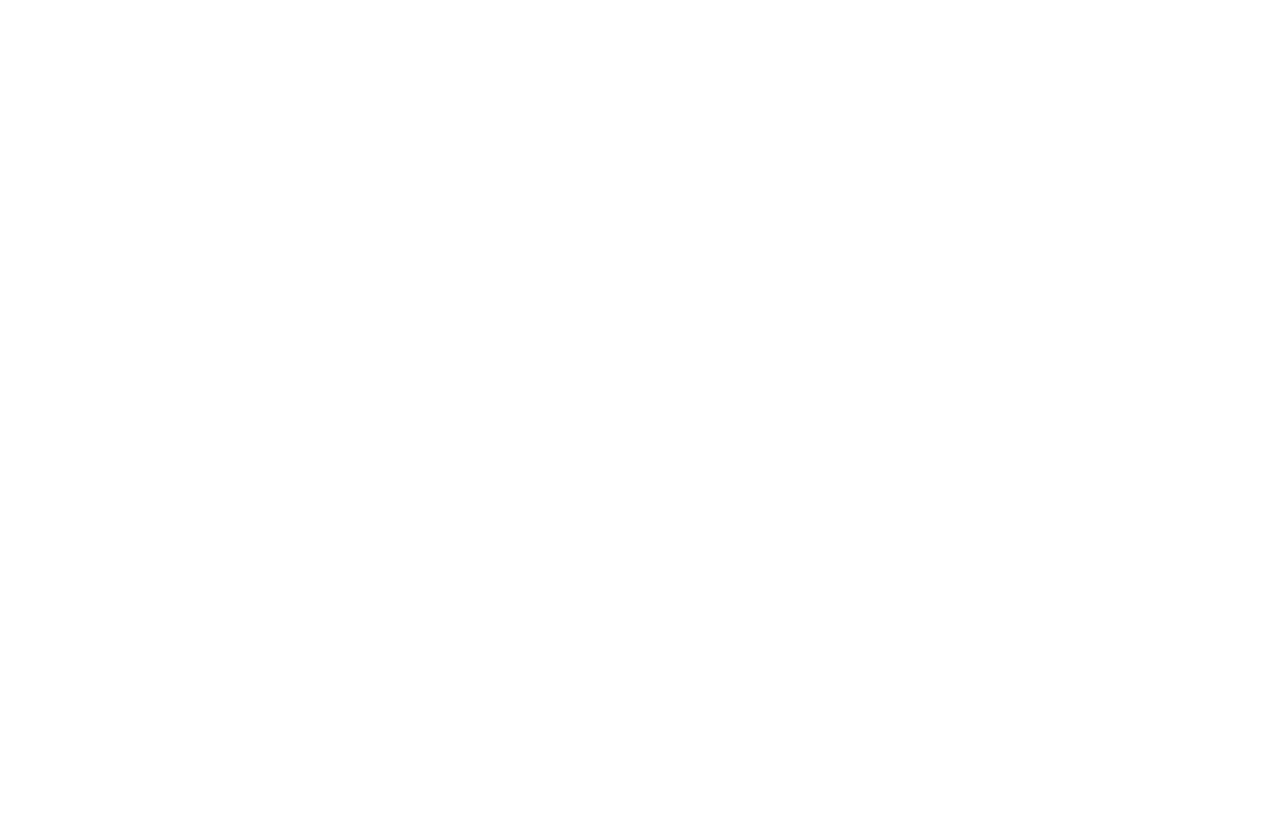
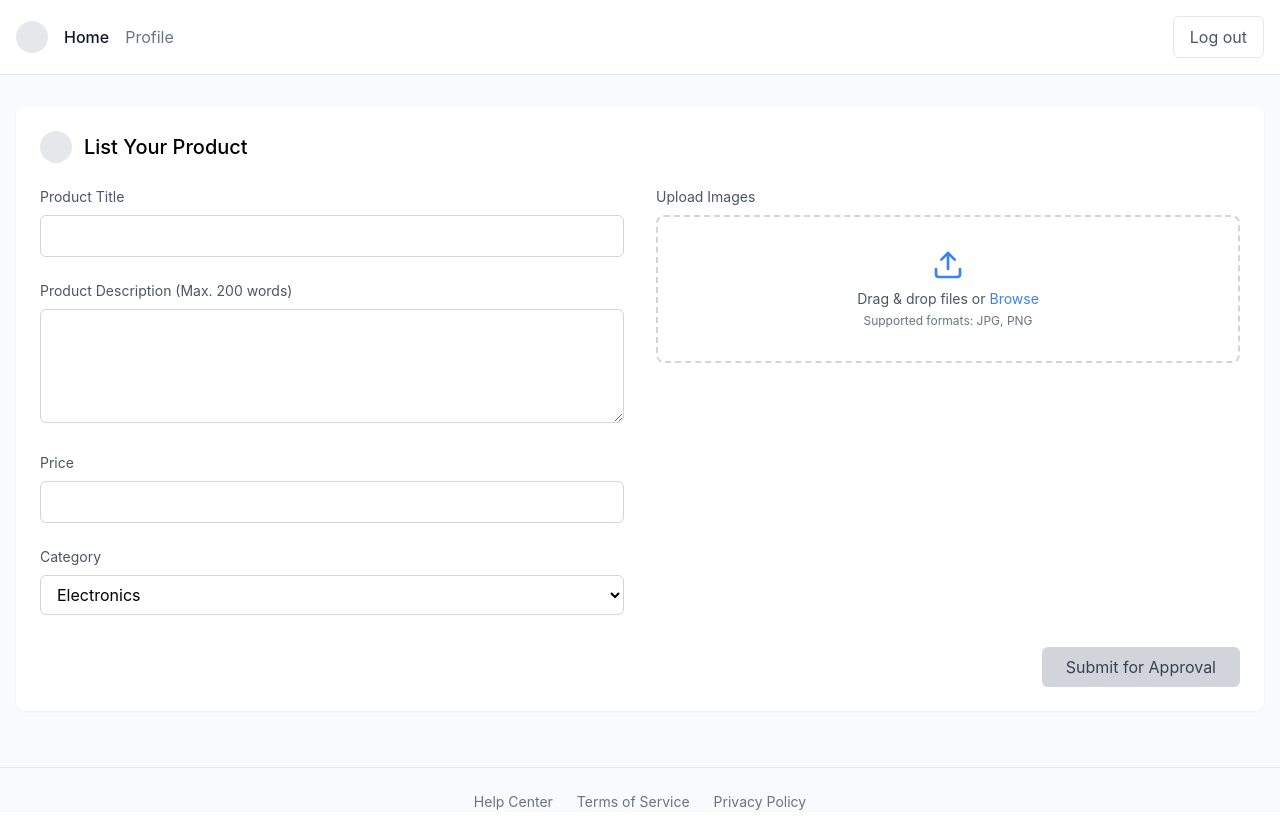
Before and after one commit to khurrumchaudhrty/MinarMarket_Development, a React (Create React App) app in the folder frontend/: page /listing-form in a window 1280 px wide. Before the commit this address had no page. Before the commit the page ends 800 px from the top, so only its background shows below. Built offline with nearby package versions, Linux system fonts and the light colour scheme.

Commit message:
LoginForm frontend

```diff
--- a/frontend/src/App.js
+++ b/frontend/src/App.js
@@ -3,6 +3,7 @@
 import { BrowserRouter as Router, Route, Routes } from 'react-router-dom';
 import Login from './pages/Login'; // Adjust the path if necessary
 import Signup from './pages/Signup'; // Import Signup component
+import ListingForm from './pages/Listingform.js';
 
 function App() {
     return (
@@ -10,6 +11,7 @@
             <Routes>
                 <Route path="/" element={<Login />} />
                 <Route path="/signup" element={<Signup />} /> {/* Add this line */}
+                <Route path="/listing-form" element={<ListingForm/>}/>
             </Routes>
         </Router>
     );
--- /dev/null
+++ b/frontend/src/pages/Listingform.js
@@ -0,0 +1,216 @@
+import React, { useState } from 'react';
+import { Upload, X } from 'lucide-react';
+
+const ListingForm = () => {
+  const [formData, setFormData] = useState({
+    title: '',
+    description: '',
+    price: '',
+    category: 'Electronics'
+  });
+
+  const [uploadedFiles, setUploadedFiles] = useState([]);
+  const [uploading, setUploading] = useState(false);
+
+  const handleInputChange = (e) => {
+    const { name, value } = e.target;
+    setFormData(prev => ({
+      ...prev,
+      [name]: value
+    }));
+  };
+
+  const handleFileUpload = (e) => {
+    const files = Array.from(e.target.files);
+    setUploading(true);
+
+    // Simulate upload process
+    setTimeout(() => {
+      const newFiles = files.map(file => ({
+        name: file.name,
+        status: 'uploaded'
+      }));
+      setUploadedFiles(prev => [...prev, ...newFiles]);
+      setUploading(false);
+    }, 1000);
+  };
+
+  const removeFile = (fileName) => {
+    setUploadedFiles(prev => prev.filter(file => file.name !== fileName));
+  };
+
+  const handleSubmit = (e) => {
+    e.preventDefault();
+    // Handle form submission
+    console.log('Form Data:', formData);
+    console.log('Uploaded Files:', uploadedFiles);
+  };
+
+  return (
+    <div className="min-h-screen bg-gray-50">
+      {/* Header */}
+      <header className="border-b bg-white">
+        <div className="max-w-7xl mx-auto px-4 py-4 flex justify-between items-center">
+          <div className="flex items-center space-x-4">
+            <div className="w-8 h-8 bg-gray-200 rounded-full"></div>
+            <nav className="flex space-x-4">
+              <a href="#" className="font-medium text-gray-900">Home</a>
+              <a href="#" className="text-gray-500">Profile</a>
+            </nav>
+          </div>
+          <button className="px-4 py-2 text-gray-600 border rounded-md hover:bg-gray-50">
+            Log out
+          </button>
+        </div>
+      </header>
+
+      {/* Main Content */}
+      <main className="max-w-7xl mx-auto px-4 py-8">
+        <div className="bg-white rounded-lg shadow-sm p-6">
+          {/* Product Form Header */}
+          <div className="flex items-center space-x-3 mb-6">
+            <div className="w-8 h-8 bg-gray-200 rounded-full"></div>
+            <h1 className="text-xl font-medium">List Your Product</h1>
+          </div>
+
+          <form onSubmit={handleSubmit} className="grid grid-cols-2 gap-8">
+            {/* Left Column - Form Fields */}
+            <div className="space-y-6">
+              <div>
+                <label className="block text-sm text-gray-600 mb-2">
+                  Product Title
+                </label>
+                <input
+                  type="text"
+                  name="title"
+                  value={formData.title}
+                  onChange={handleInputChange}
+                  className="w-full px-3 py-2 border border-gray-300 rounded-md focus:outline-none focus:ring-2 focus:ring-blue-500"
+                  required
+                />
+              </div>
+
+              <div>
+                <label className="block text-sm text-gray-600 mb-2">
+                  Product Description (Max. 200 words)
+                </label>
+                <textarea
+                  name="description"
+                  value={formData.description}
+                  onChange={handleInputChange}
+                  rows="4"
+                  className="w-full px-3 py-2 border border-gray-300 rounded-md focus:outline-none focus:ring-2 focus:ring-blue-500"
+                  required
+                />
+              </div>
+
+              <div>
+                <label className="block text-sm text-gray-600 mb-2">
+                  Price
+                </label>
+                <input
+                  type="number"
+                  name="price"
+                  value={formData.price}
+                  onChange={handleInputChange}
+                  className="w-full px-3 py-2 border border-gray-300 rounded-md focus:outline-none focus:ring-2 focus:ring-blue-500"
+                  required
+                />
+              </div>
+
+              <div>
+                <label className="block text-sm text-gray-600 mb-2">
+                  Category
+                </label>
+                <select
+                  name="category"
+                  value={formData.category}
+                  onChange={handleInputChange}
+                  className="w-full px-3 py-2 border border-gray-300 rounded-md focus:outline-none focus:ring-2 focus:ring-blue-500 bg-white"
+                >
+                  <option value="Electronics">Electronics</option>
+                  <option value="Clothing">Clothing</option>
+                  <option value="Books">Books</option>
+                  <option value="Other">Other</option>
+                </select>
+              </div>
+            </div>
+
+            {/* Right Column - Image Upload */}
+            <div>
+              <label className="block text-sm text-gray-600 mb-2">
+                Upload Images
+              </label>
+              <div className="border-2 border-dashed border-gray-300 rounded-lg p-8 text-center">
+                <input
+                  type="file"
+                  multiple
+                  onChange={handleFileUpload}
+                  className="hidden"
+                  id="file-upload"
+                />
+                <label
+                  htmlFor="file-upload"
+                  className="cursor-pointer"
+                >
+                  <Upload className="w-8 h-8 text-blue-500 mx-auto mb-2" />
+                  <p className="text-sm text-gray-600">
+                    Drag & drop files or <span className="text-blue-500">Browse</span>
+                  </p>
+                  <p className="text-xs text-gray-500 mt-1">
+                    Supported formats: JPG, PNG
+                  </p>
+                </label>
+              </div>
+
+              {/* Uploaded Files List */}
+              <div className="mt-4 space-y-2">
+                {uploading && (
+                  <div className="text-sm text-gray-600">
+                    Uploading - 0% files
+                  </div>
+                )}
+                {uploadedFiles.map((file, index) => (
+                  <div
+                    key={index}
+                    className="flex items-center justify-between bg-white border rounded-md p-2"
+                  >
+                    <span className="text-sm text-gray-600">{file.name}</span>
+                    <button
+                      type="button"
+                      onClick={() => removeFile(file.name)}
+                      className="text-gray-400 hover:text-gray-600"
+                    >
+                      <X className="w-4 h-4" />
+                    </button>
+                  </div>
+                ))}
+              </div>
+            </div>
+          </form>
+
+          {/* Submit Button */}
+          <div className="mt-8 flex justify-end">
+            <button
+              type="submit"
+              className="px-6 py-2 bg-gray-300 text-gray-700 rounded-md hover:bg-gray-400 transition-colors"
+            >
+              Submit for Approval
+            </button>
+          </div>
+        </div>
+      </main>
+
+      {/* Footer */}
+      <div className="w-full h-px bg-gray-200 my-6"></div>
+
+      <div className="mt-4 mb-4 flex justify-center items-center space-x-6 text-sm text-gray-500">
+      <a href="#" className="hover:text-gray-700">Help Center</a>
+      <a href="#" className="hover:text-gray-700">Terms of Service</a>
+      <a href="#" className="hover:text-gray-700">Privacy Policy</a>
+      </div>
+    </div>
+  );
+};
+
+export default ListingForm;
--- a/frontend/src/pages/Login.js
+++ b/frontend/src/pages/Login.js
@@ -170,6 +170,16 @@
           <a href="/signup">Create an account</a>
           </button>
         </div>
+
+        {/* Footer */}
+        <div className="w-full h-px bg-gray-200 my-8"></div>
+
+        <div className="mt-8 flex justify-center items-center space-x-6 text-sm text-gray-500">
+          <a href="#" className="hover:text-gray-700">Help Center</a>
+          <a href="#" className="hover:text-gray-700">Terms of Service</a>
+          <a href="#" className="hover:text-gray-700">Privacy Policy</a>
+        </div>
+
       </div>
     </div>
   );
--- a/frontend/src/pages/Signup.js
+++ b/frontend/src/pages/Signup.js
@@ -276,6 +276,15 @@
                         </button>
                     </form>
                 </div>
+                {/* Footer */}
+                <div className="w-full h-px bg-gray-200 my-8"></div>
+
+                <div className="mt-8 flex justify-center items-center space-x-6 text-sm text-gray-500">
+                <a href="#" className="hover:text-gray-700">Help Center</a>
+                <a href="#" className="hover:text-gray-700">Terms of Service</a>
+                <a href="#" className="hover:text-gray-700">Privacy Policy</a>
+                </div>
+
             </div>
         </div>
     );
```
